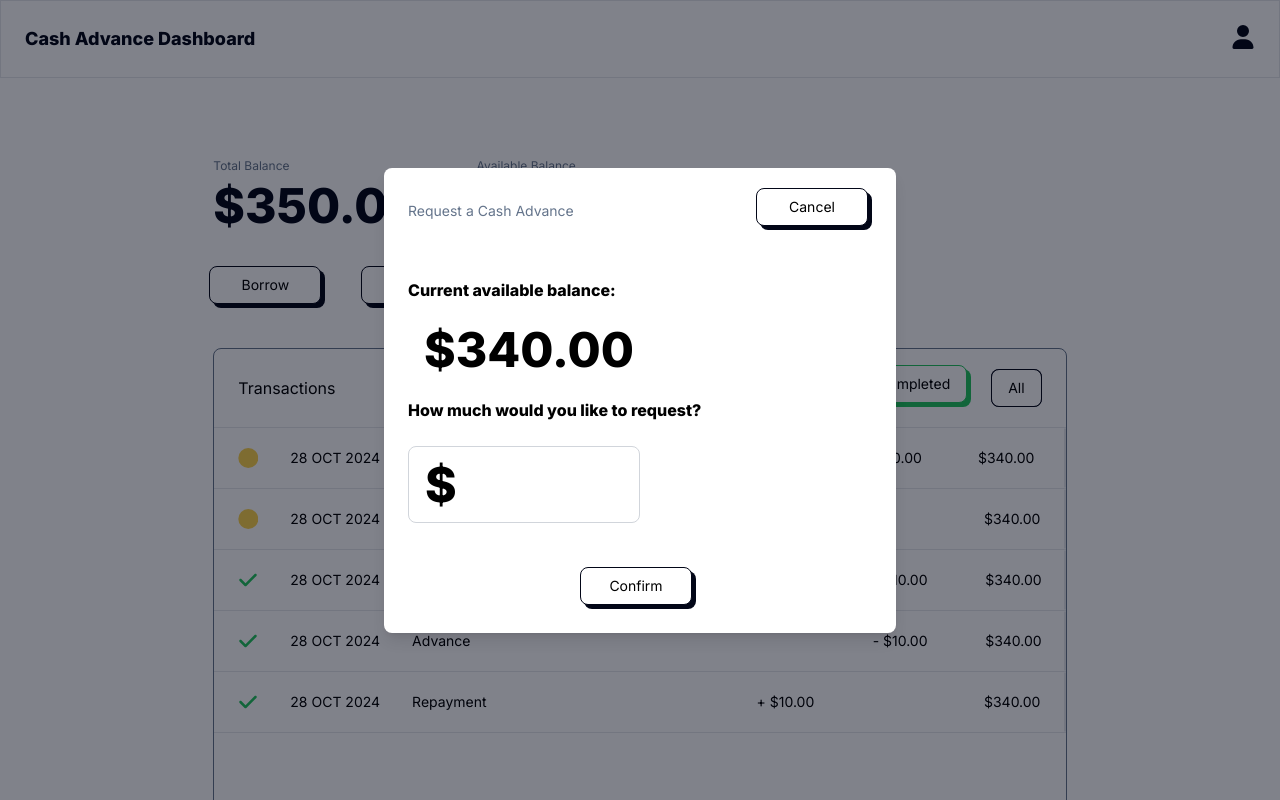
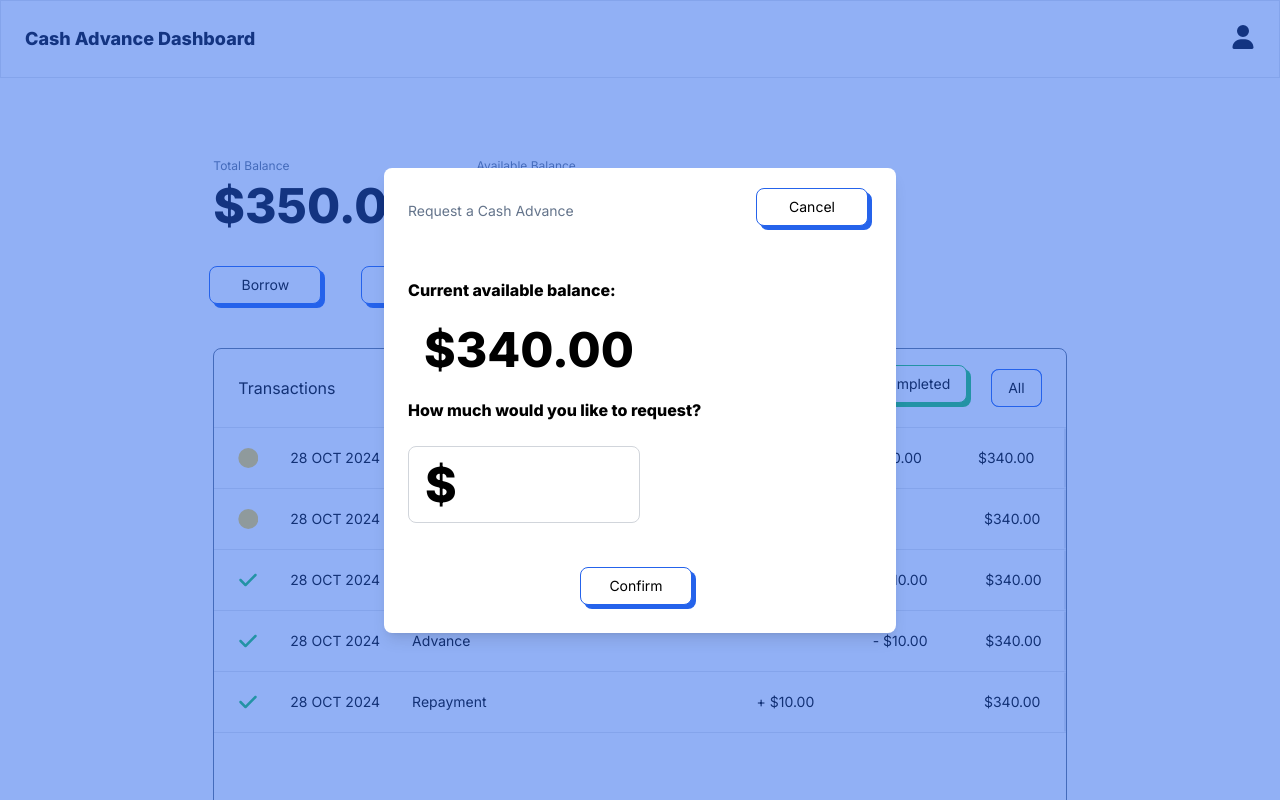
Before and after one commit to RCopJr/first-round-bree-take-home, a Next.js app: page / in a window 1280 px wide. Both pictures are taken after a click on the button "Borrow". Shown: the top 800 px of the page. Built offline with nearby package versions, Linux system fonts and the light colour scheme.

Commit message:
Add blue theme to buttons

```diff
--- a/components/Button.tsx
+++ b/components/Button.tsx
@@ -9,9 +9,9 @@ const Button = ({
 }) => {
   return (
     <div className="relative flex items-center justify-center">
-      <div className="absolute inset-0 bg-slate-950 rounded-lg"></div>
+      <div className="absolute inset-0 bg-blue-600 rounded-lg"></div>
       <button
-        className="w-28 text-sm border bg-white border-slate-950 py-2 px-4 rounded-lg z-10 -translate-x-1 -translate-y-1 transition-transform transform hover:translate-x-0 hover:translate-y-0 motion-reduce:transition-none"
+        className="w-28 text-sm border bg-white border-blue-600 py-2 px-4 rounded-lg z-10 -translate-x-1 -translate-y-1 transition-transform transform hover:translate-x-0 hover:translate-y-0 motion-reduce:transition-none"
         onClick={(e) => handleClick(e)}
       >
         {text}
--- a/components/FilterButton.tsx
+++ b/components/FilterButton.tsx
@@ -14,10 +14,10 @@ const FilterButton = ({
   return (
     <div className="relative flex items-center justify-center">
       <div
-        className={`absolute inset-0 ${color === "amber" ? "bg-amber-300" : color === "green" ? "bg-green-500" : "bg-slate-950"} rounded-lg`}
+        className={`absolute inset-0 ${color === "amber" ? "bg-amber-300" : color === "green" ? "bg-green-500" : "bg-blue-600"} rounded-lg`}
       ></div>
       <button
-        className={`text-sm border bg-white ${color === "amber" ? "border-amber-300" : color === "green" ? "border-green-500" : "border-slate-950"} py-2 px-4 rounded-lg z-10 ${filter === text ? "" : "-translate-x-1 -translate-y-1"} transition-transform transform hover:translate-x-0 hover:translate-y-0 motion-reduce:transition-none`}
+        className={`text-sm border bg-white ${color === "amber" ? "border-amber-300" : color === "green" ? "border-green-500" : "border-blue-600"} py-2 px-4 rounded-lg z-10 ${filter === text ? "" : "-translate-x-1 -translate-y-1"} transition-transform transform hover:translate-x-0 hover:translate-y-0 motion-reduce:transition-none`}
         onClick={(e) => handleClick(e)}
       >
         {text}
--- a/components/RepaymentModal.tsx
+++ b/components/RepaymentModal.tsx
@@ -32,7 +32,7 @@ const RepaymentModal = ({
 
   return (
     <div
-      className={`fixed inset-0 flex items-center justify-center bg-slate-950 bg-opacity-50 z-20 transition-opacity transform ease-in-out duration-300 motion-reduce:transition-none ${isOpen ? "scale-100 opacity-100" : `scale-0 opacity-0`}`}
+      className={`fixed inset-0 flex items-center justify-center bg-blue-600 bg-opacity-50 z-20 transition-opacity transform ease-in-out duration-300 motion-reduce:transition-none ${isOpen ? "scale-100 opacity-100" : `scale-0 opacity-0`}`}
     >
       <div
         className={`flex flex-col justify-between gap-12 bg-white p-6 rounded-lg shadow-lg max-w-lg w-5/6 sm:w-full transition-transform transform ease-in-out duration-300 motion-reduce:transition-none ${isOpen ? "scale-100" : "scale-0"}`}
--- a/components/RequestAdvanceModal.tsx
+++ b/components/RequestAdvanceModal.tsx
@@ -32,7 +32,7 @@ const RequestAdvanceModal = ({
 
   return (
     <div
-      className={`fixed inset-0 flex items-center justify-center bg-slate-950 bg-opacity-50 z-20 transition-opacity transform ease-in-out duration-300 motion-reduce:transition-none ${isOpen ? "scale-100 opacity-100" : `scale-0 opacity-0`}`}
+      className={`fixed inset-0 flex items-center justify-center bg-blue-600 bg-opacity-50 z-20 transition-opacity transform ease-in-out duration-300 motion-reduce:transition-none ${isOpen ? "scale-100 opacity-100" : `scale-0 opacity-0`}`}
     >
       <div
         className={`flex flex-col justify-between gap-12 bg-white p-6 rounded-lg shadow-lg max-w-lg w-5/6 sm:w-full transition-transform transform ease-in-out duration-300 motion-reduce:transition-none ${isOpen ? "scale-100" : "scale-0"}`}
```
